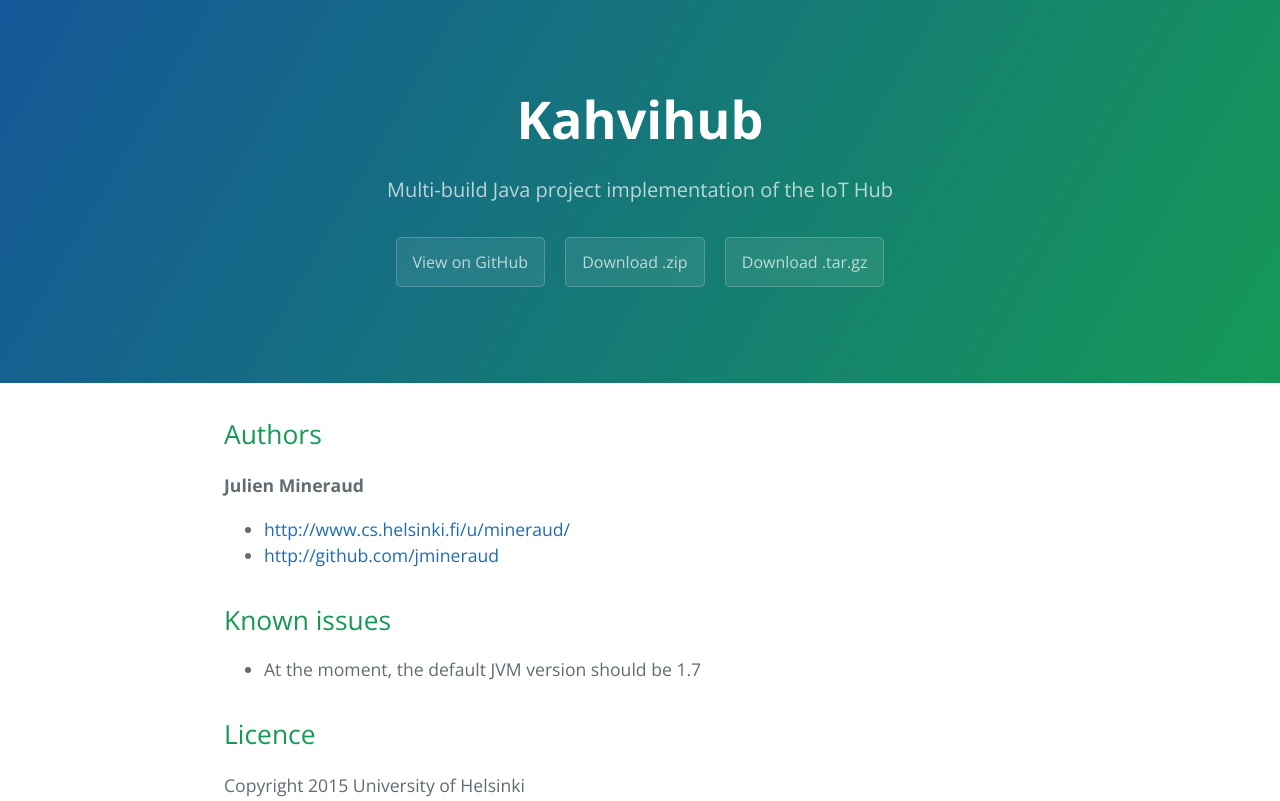
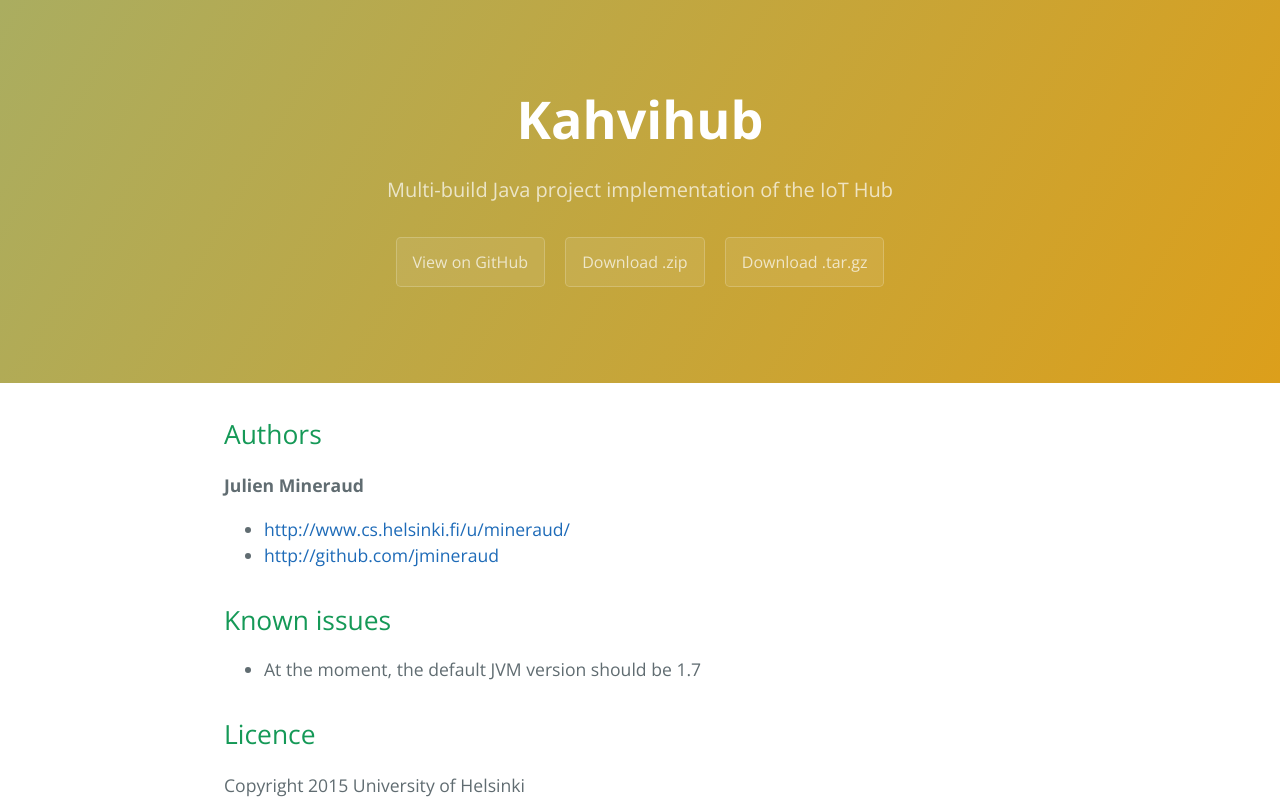
Before and after one commit to uh-cs-iotlab/kahvihub, a plain HTML site: page index.html in a window 1280 px wide. Shown: the top 801 px of the page. Drawn offline with nearby package versions, Linux system fonts and the light colour scheme.

Commit message:
Update stylesheet.css

```diff
--- a/stylesheets/stylesheet.css
+++ b/stylesheets/stylesheet.css
@@ -56,8 +56,11 @@ a {
 .page-header {
   color: #fff;
   text-align: center;
+  <!--background-color: #dc9f1b;
+  background-image: linear-gradient(120deg, #155799, #159957); -->
   background-color: #159957;
-  background-image: linear-gradient(120deg, #155799, #159957); }
+  background-image: linear-gradient(120deg, #aaad60, #dc9f1b);
+}
 
 @media screen and (min-width: 64em) {
   .page-header {
```
